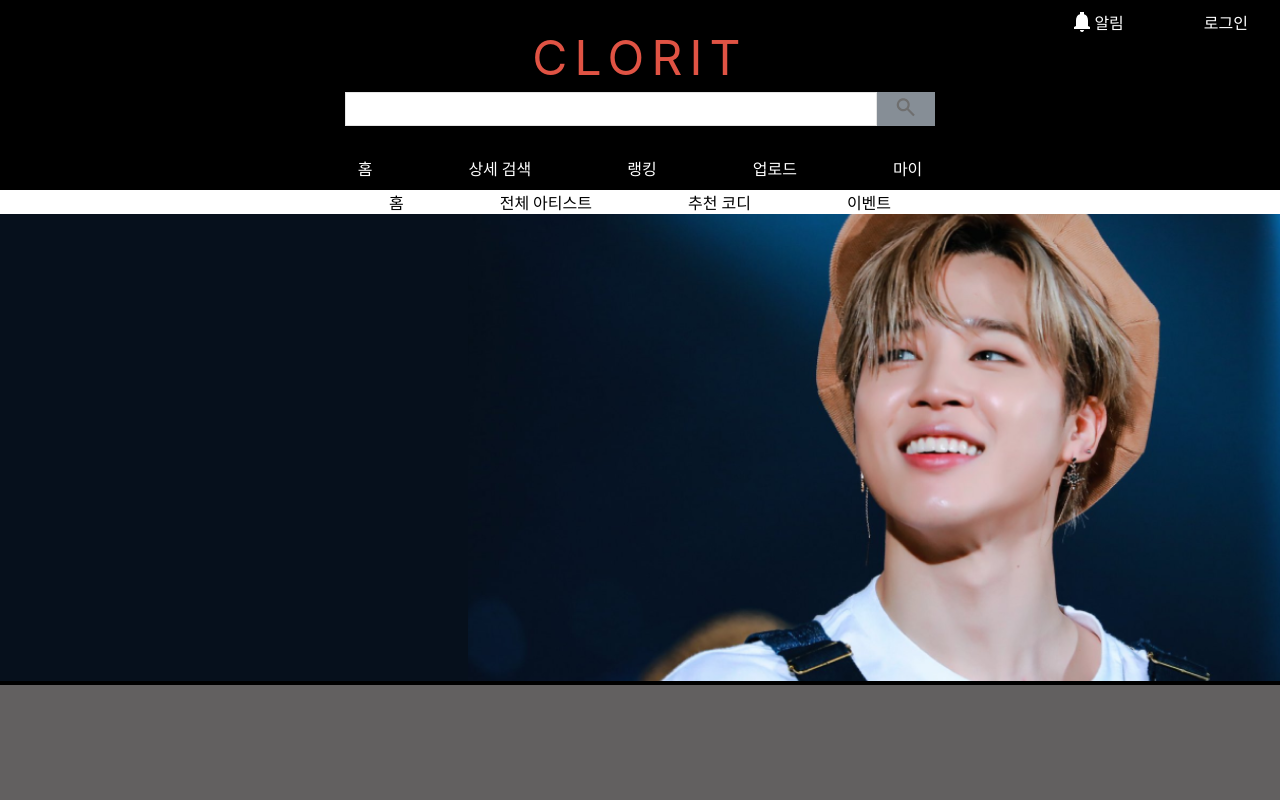
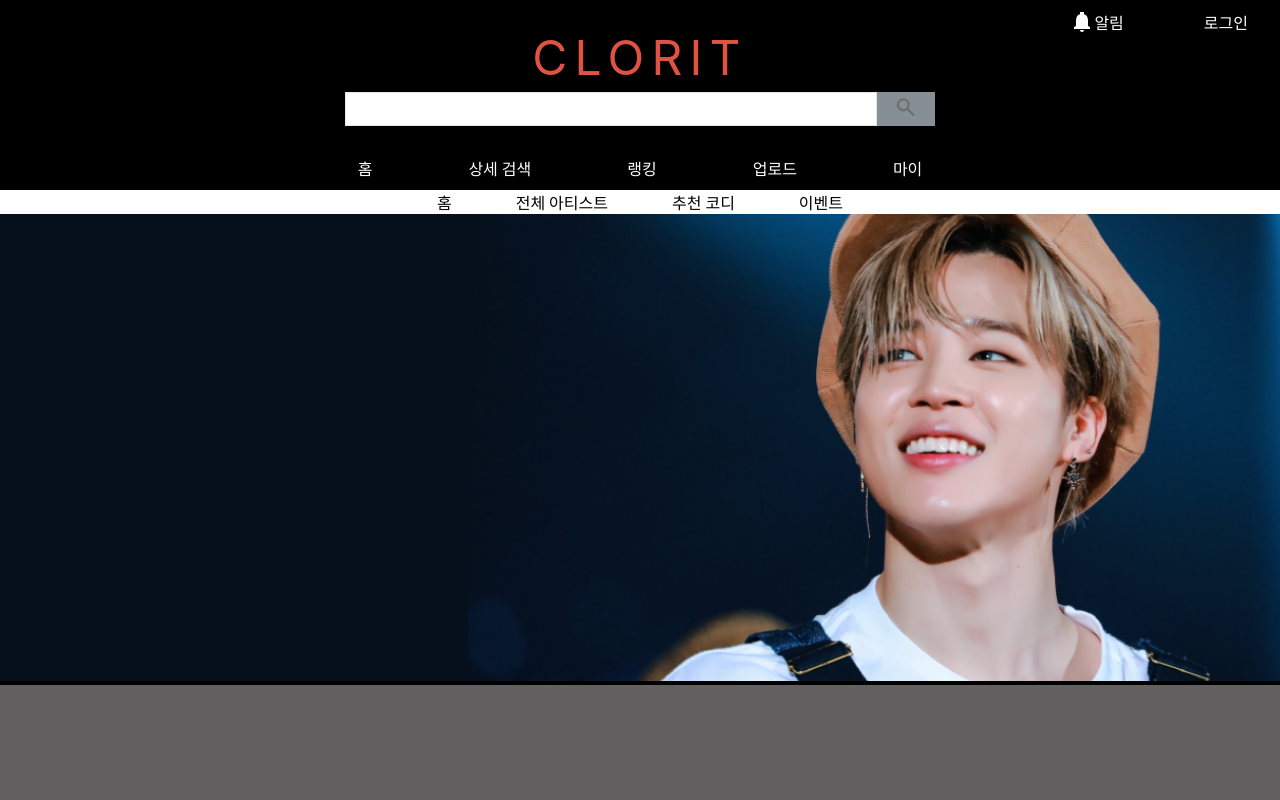
Before and after one commit to clorit/clorit-web, a React (Create React App) app: page / in a window 1280 px wide. Shown: the top 800 px of the page. Built offline with nearby package versions, Linux system fonts and the light colour scheme; some icons are missing.

Commit message:
상단 탭 hover 시 하위 탭 변경

```diff
--- a/src/components/HeaderTemplate.js
+++ b/src/components/HeaderTemplate.js
@@ -1,13 +1,60 @@
-import React from 'react';
+import React, { useCallback, useState } from 'react';
 import { Route, Link } from 'react-router-dom';
 import '../scss/HeaderTemplate.scss';
 import { ReactComponent as NotiIcon } from '../asset/icon/notification.svg';
 import { ReactComponent as LoginIcon } from '../asset/icon/login.svg';
 import { ReactComponent as SearchIcon } from '../asset/icon/search.svg';
 
+
 const OnClickNotification = () => {
   alert('A');
 };
+
+const nav_category =
+  {
+    '홈': {
+      id:'home',
+      value: '홈',
+      children: [
+        {id: 'child_home', value: '홈'},
+        {id: 'artists', value: '전체 아티스트'},
+        {id: 'codi', value: '추천 코디'},
+        {id: 'event', value: '이벤트'},
+      ]
+    },
+    '상세 검색': {
+      id: 'detailed_search',
+      value: '상세 검색',
+      children: [
+        {id: 'child_search', value: '상세 검색'},
+      ]
+    },
+    '랭킹': {
+      id: 'ranking',
+      value: '랭킹',
+      children: [
+        {id: 'child_ranking', value: '랭킹'}
+      ]
+    },
+    '업로드': {
+      id: 'upload',
+      value: '업로드',
+      children: [
+        {id: 'child_upload', value: '업로드'},
+        {id: 'upload_check', value: '업로드 확인'},
+      ]
+    },
+    '마이': {
+      id: 'my',
+      value: '마이',
+      children: [
+        {id: 'my_page', value: '마이 페이지'}
+      ]
+    }
+
+  }
+
+
 
 const Header = () => {
   const standardLinkStyle = {
@@ -20,6 +67,14 @@ const Header = () => {
     justifyContent: 'center',
     alignItems: 'center',
   };
+
+  const [tabMenu, setTabMenu] = useState(nav_category['홈']);
+
+  const onMouseOver = useCallback(e => {
+    console.log(tabMenu)
+    console.log(e)
+    setTabMenu(nav_category[e.target.text])
+  })
 
   return (
     <div className='HeaderTemplate'>
@@ -47,31 +102,42 @@ const Header = () => {
         </button>
       </div>
       <div className='Bottom'>
-        <div className='Item'>
+        <div className='Item' onMouseOver={onMouseOver}>
           <Link to='/' style={standardLinkStyle}>
             홈
           </Link>
         </div>
-        <div className='Item'>
+        <div className='Item' onMouseOver={onMouseOver}>
           <Link to='/search' style={standardLinkStyle}>
             상세 검색
           </Link>
         </div>
-        <div className='Item'>
+        <div className='Item' onMouseOver={onMouseOver}>
           <Link to='/ranking' style={standardLinkStyle}>
             랭킹
           </Link>
         </div>
-        <div className='Item'>
+        <div className='Item' onMouseOver={onMouseOver}>
           <Link to='/upload' style={standardLinkStyle}>
             업로드
           </Link>
         </div>
-        <div className='Item'>마이</div>
+        <div className='Item' onMouseOver={onMouseOver}>
+          <Link to='/' style={standardLinkStyle}>
+            마이
+          </Link>
+        </div>
       </div>
       <div className='BottomMenuLayout'>
         <div className='BottomMenu'>
-          <div className='Item'>
+          {tabMenu.children.map(subCategory => (
+            <div className='Item'>
+              <Link to='/' style={standardLinkStyle} className={subCategory.id}>
+                {subCategory.value}
+              </Link>
+            </div>
+          ))}
+          {/* <div className='Item'>
             <Link to='/' style={menuLinkStyle}>
               홈
             </Link>
@@ -90,7 +156,7 @@ const Header = () => {
             <Link to='/' style={menuLinkStyle}>
               이벤트
             </Link>
-          </div>
+          </div> */}
         </div>
       </div>
     </div>
--- a/src/scss/HeaderTemplate.scss
+++ b/src/scss/HeaderTemplate.scss
@@ -17,7 +17,7 @@
   }
 
   .Title {
-    font-family: HSBomBaram 2;
+    font-family: Roboto 2;
     font-size: 48px;
     line-height: 48px;
     padding-bottom: 10px;
@@ -48,7 +48,7 @@
     justify-content: space-between;
     align-items: center;
     .Item {
-      font-family: NanumBarunGothic;
+      font-family: Roboto;
       margin-left: 3rem;
       margin-right: 3rem;
       color: #ffffff;
@@ -67,9 +67,9 @@
       align-items: center;
       flex-direction: row;
       .Item {
-        font-family: NanumBarunGothic;
-        margin-left: 3rem;
-        margin-right: 3rem;
+        font-family: Roboto;
+        margin-left: 2rem;
+        margin-right: 2rem;
         color: #000000;
         &:hover {
           color: #E05344;
```
Also changed, not shown: 1 other file (tests, documents, lock files or other folders).
